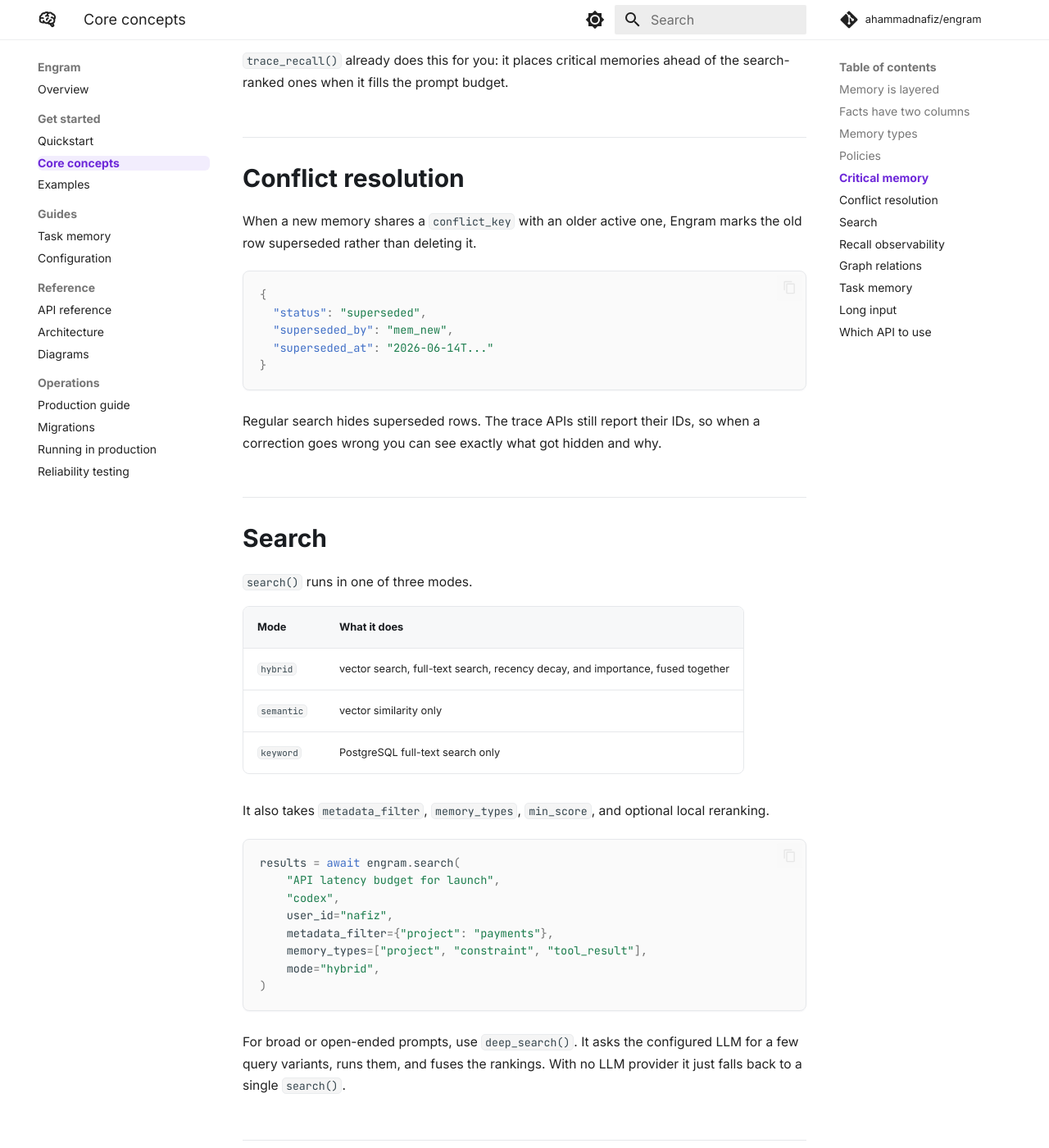
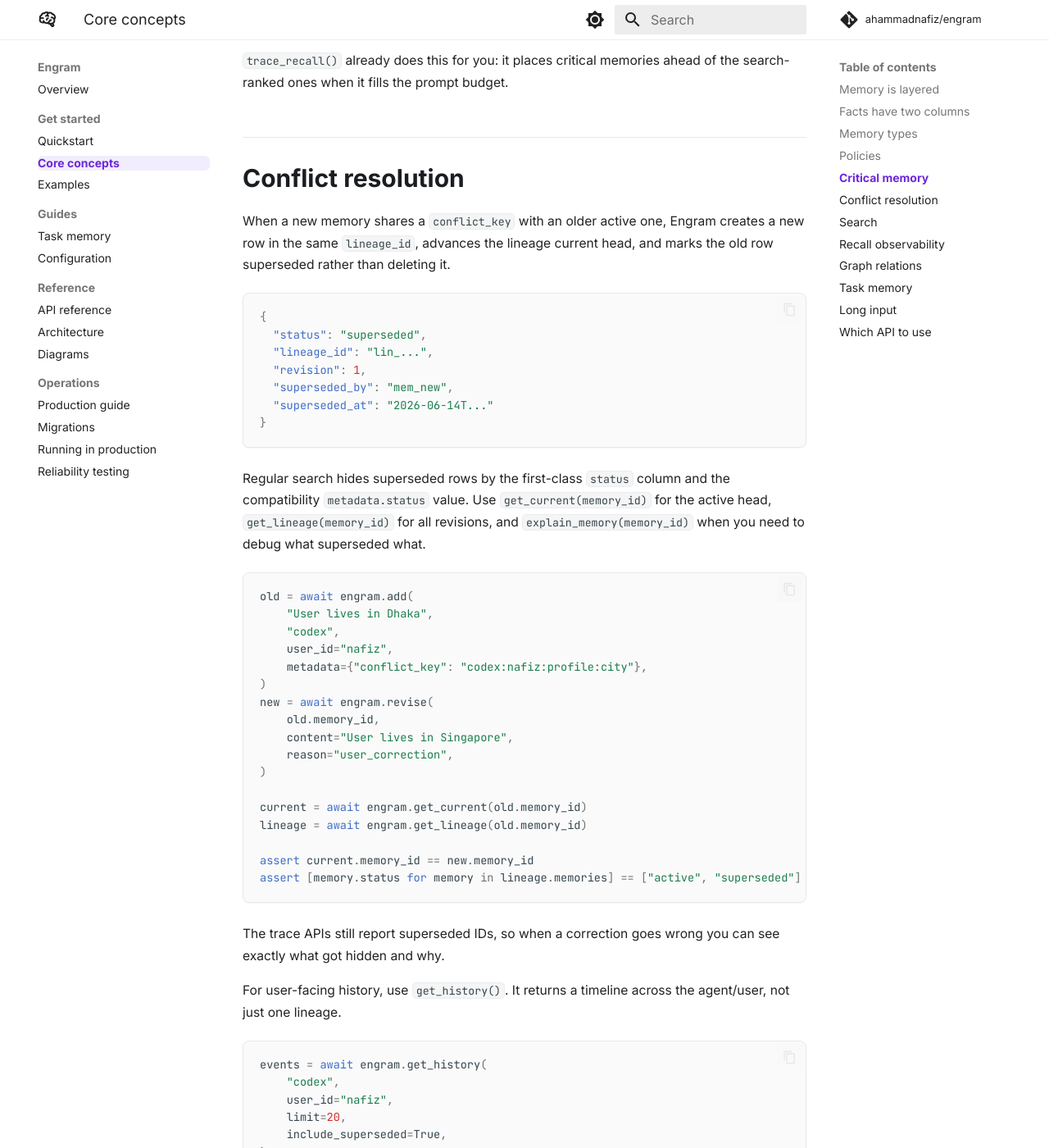
Before and after one commit to ahammadnafiz/engram, an MkDocs documentation site: the page built from docs/concepts.md, in a window 1280 px wide and 1400 px high, scrolled down 4400 px. Shown: the whole window at 82% size. Built offline with MkDocs 1.6.1 and Material for MkDocs 9.7.7, drawn with Linux system fonts in a browser that asks for light colours; comment, search, counter and statistics services are not loaded; some of the changed text lies outside the part shown.

Commit message:
docs: document lineage history workflows

````diff
--- a/docs/concepts.md
+++ b/docs/concepts.md
@@ -151,19 +151,70 @@
 
 ## Conflict resolution
 
-When a new memory shares a `conflict_key` with an older active one, Engram marks
-the old row superseded rather than deleting it.
+When a new memory shares a `conflict_key` with an older active one, Engram
+creates a new row in the same `lineage_id`, advances the lineage current head,
+and marks the old row superseded rather than deleting it.
 
 ```json
 {
   "status": "superseded",
+  "lineage_id": "lin_...",
+  "revision": 1,
   "superseded_by": "mem_new",
   "superseded_at": "2026-06-14T..."
 }
 ```
 
-Regular search hides superseded rows. The trace APIs still report their IDs, so
-when a correction goes wrong you can see exactly what got hidden and why.
+Regular search hides superseded rows by the first-class `status` column and the
+compatibility `metadata.status` value. Use `get_current(memory_id)` for the
+active head, `get_lineage(memory_id)` for all revisions, and
+`explain_memory(memory_id)` when you need to debug what superseded what.
+
+```python
+old = await engram.add(
+    "User lives in Dhaka",
+    "codex",
+    user_id="nafiz",
+    metadata={"conflict_key": "codex:nafiz:profile:city"},
+)
+new = await engram.revise(
+    old.memory_id,
+    content="User lives in Singapore",
+    reason="user_correction",
+)
+
+current = await engram.get_current(old.memory_id)
+lineage = await engram.get_lineage(old.memory_id)
+
+assert current.memory_id == new.memory_id
+assert [memory.status for memory in lineage.memories] == ["active", "superseded"]
+```
+
+The trace APIs still report superseded IDs, so when a correction goes wrong you
+can see exactly what got hidden and why.
+
+For user-facing history, use `get_history()`. It returns a timeline across the
+agent/user, not just one lineage.
+
+```python
+events = await engram.get_history(
+    "codex",
+    user_id="nafiz",
+    limit=20,
+    include_superseded=True,
+)
+
+for event in events:
+    print(event.event_type, event.occurred_at, event.memory.content)
+```
+
+Typical events are:
+
+| Event | Meaning |
+|-------|---------|
+| `added` | a first revision was stored |
+| `revised` | a new revision became the current memory |
+| `superseded` | an older memory was hidden from normal recall |
 
 ## Search
 
````
Also changed, not shown: docs/api-reference.md (+38 -8 lines), docs/examples.md (+5 -2 lines), docs/operations.md (+6 -2 lines).
